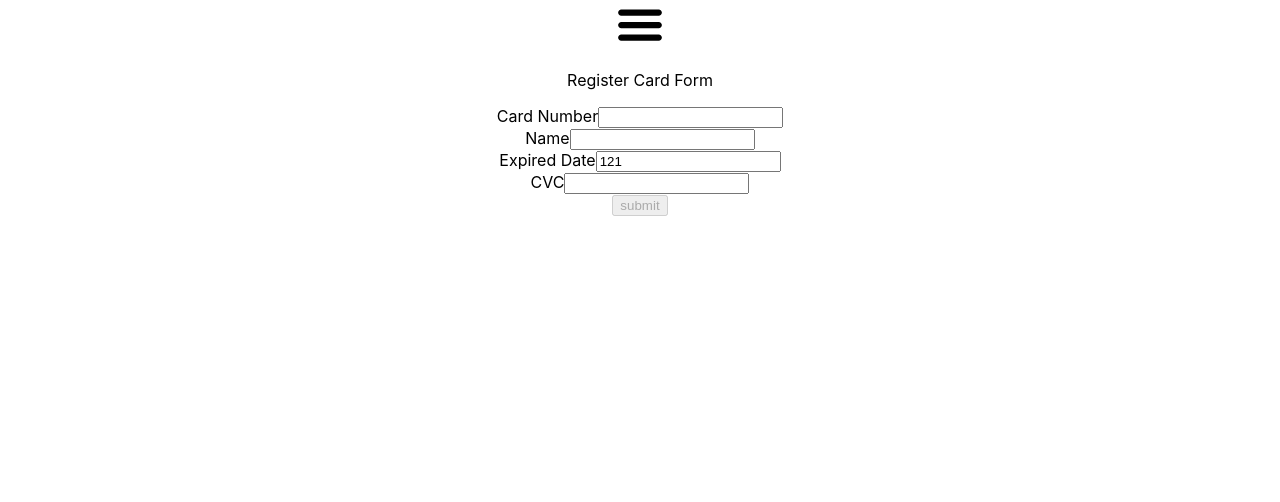
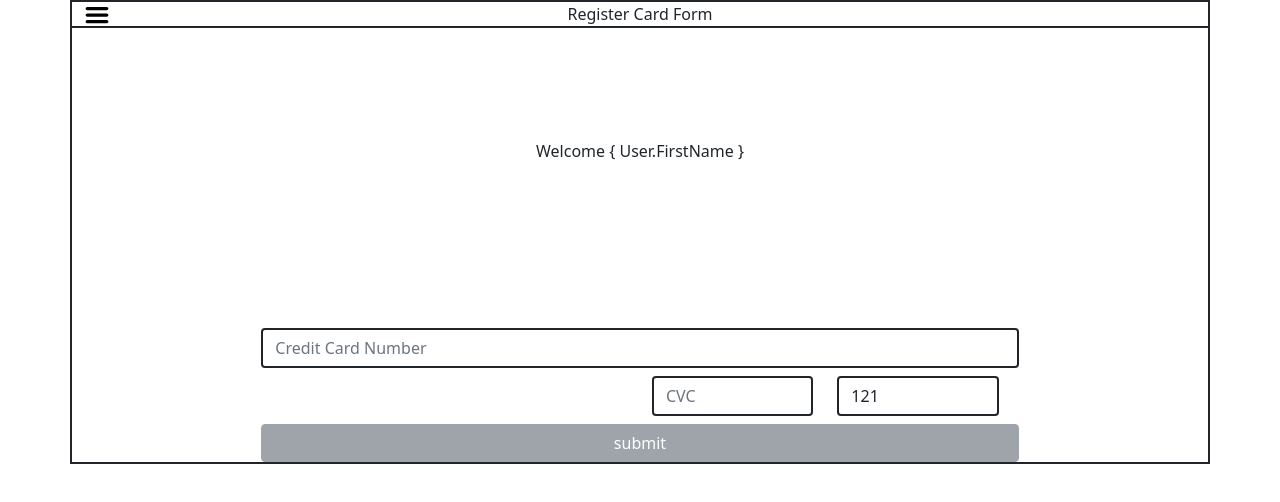
Before and after one commit to radiochecker/asb-react, a React (Create React App) app: page / in a window 1280 px wide. Shown: the top 502 px of the page. Built offline with nearby package versions, Linux system fonts and the light colour scheme.

Commit message:
add styling

```diff
--- a/package.json
+++ b/package.json
@@ -10,6 +10,7 @@
     "@types/node": "^16.11.21",
     "@types/react": "^17.0.38",
     "@types/react-dom": "^17.0.11",
+    "bootstrap": "^5.1.3",
     "react": "^17.0.2",
     "react-dom": "^17.0.2",
     "react-redux": "^7.2.6",
--- a/src/CreditCardSection.tsx
+++ b/src/CreditCardSection.tsx
@@ -1,5 +1,5 @@
 import React, {FC} from 'react';
-import {Button, CardHeader, CardBody, Card, CardImg, CardText, Label, Row, Input} from "reactstrap";
+import {Button, Container, CardImg, CardText, Row, Input, Col} from "reactstrap";
 import {CreditCardInfoState, CardInfo, CardValidInfo} from "./model";
 import logo from "./burger.svg";
 
@@ -15,65 +15,64 @@ const CreditCardSection: FC<CreditCardSectionProps> = props => {
   const cardInfo:CardInfo = props.creditCardInfo.cardInfo;
   const validInfo:CardValidInfo = props.creditCardInfo.cardValidInfo;
 
-  const validInput:boolean = validInfo.cardNumber && validInfo.name && validInfo.cvc && validInfo.expiredDate
-    && cardInfo.cardNumber.length > 0 && cardInfo.name.length > 0 && cardInfo.cvc.length > 0 && cardInfo.expiredDate.length > 0
-
-  const onSubmit = () =>{
-    console.log(JSON.stringify(cardInfo))
-  }
+  const validInput:boolean = validInfo.cardNumber && validInfo.cvc && validInfo.expiredDate
+    && cardInfo.cardNumber.length > 0 && cardInfo.cvc.length > 0 && cardInfo.expiredDate.length > 0
 
   return (
-    <Card>
-      <CardHeader>
-          <CardImg width={50} src={logo} onClick={()=>{props.onQuit("creditcard")}}/>
+    <Container className="container">
+      <Row className="section-header">
+        <CardImg className='section-icon position-absolute top-0 start-0'src={logo} onClick={()=>{props.onQuit("creditcard")}}/>
+        <Col md={12} sm={12}>
           <CardText>Register Card Form</CardText>
-      </CardHeader>
-      <CardBody>
+        </Col>
+      </Row>
+      <Row className='section-body'>
+        <Col md={12} sm={12}>
+          <Row className='p-2, align-items-center, justify-content-center section-content'>
+            <div>Welcome &#123; User.FirstName &#125;</div>
+          </Row>
+          <Row className='p-2, justify-content-center'>
+            <Col md={8} sm={12}>
             <Row>
-          <Label>Card Number</Label>
               <Input value={cardInfo.cardNumber}
                 onBlur={e=>{props.onValid("cardNumber")}}
+                placeholder='Credit Card Number'
                 onChange={e=>{props.onUpdate("cardNumber",e.target.value)}}
               />
               {!validInfo.cardNumber && (
-            <div>invalid cardNumber please input 16 digits</div>
+                <div>invalid Card Number please input 16 digits</div>
               )}
             </Row>
-        <Row>
-          <Label>Name</Label>
-          <Input value={cardInfo.name}
-            onBlur={e=>{props.onValid("name")}}
-            onChange={e=>{props.onUpdate("name",e.target.value)}}
+              <Row className='p-2 justify-content-end'>
+                <Col md={3} sm={12}>
+                  <Input value={cardInfo.cvc}
+                    onBlur={e=>{props.onValid("cvc")}}
+                    placeholder='CVC'
+                    onChange={e=>{props.onUpdate("cvc",e.target.value)}}
                   />
-           {!validInfo.name && (
-            <div>invalid name</div>
+                  {!validInfo.cvc && (
+                    <div>invalid cvc</div>
                   )}
-        </Row>
-        <Row>
-          <Label>Expired Date</Label>
+                </Col>
+                <Col md={3} sm={12}>
                   <Input value={cardInfo.expiredDate}
                     onBlur={e=>{props.onValid("expiredDate")}}
+                    placeholder='Expiry'
                     onChange={e=>{props.onUpdate("expiredDate",e.target.value)}}
                   />
                   {!validInfo.expiredDate && (
                     <div>invalid expired date</div>
                   )}
-        </Row>
-        <Row>
-          <Label>CVC</Label>
-          <Input value={cardInfo.cvc}
-            onBlur={e=>{props.onValid("cvc")}}
-            onChange={e=>{props.onUpdate("cvc",e.target.value)}}
-          />
-           {!validInfo.cvc && (
-            <div>invalid cvc</div>
-          )}
+                </Col>
               </Row>
               <Row>
                 <Button disabled={!validInput} onClick={()=>console.log(JSON.stringify(cardInfo))}>submit</Button>
               </Row>
-      </CardBody>
-    </Card>
+            </Col>
+          </Row>
+        </Col>
+      </Row>
+    </Container>
   );
   }
 
--- a/src/MenuSection.tsx
+++ b/src/MenuSection.tsx
@@ -1,6 +1,6 @@
-import React, {FC} from 'react';
+import {FC} from 'react';
 import logo from './back.svg'
-import {Card, Button, CardHeader, CardBody, CardText, CardImg} from "reactstrap"
+import {Container, Row, Col, CardText, CardImg} from "reactstrap"
 
 interface MenuSectionProps {
   onQuit: any;
@@ -8,15 +8,21 @@ interface MenuSectionProps {
 
 const MenuSection:FC<MenuSectionProps> = props => {
     return (
-      <Card>
-        <CardHeader>
-          <CardImg width={50} src={logo} onClick={()=>{props.onQuit("menu")}}/>
-          <CardText>Menu</CardText>
-        </CardHeader>
-        <CardBody>
-          <p>This is menu content</p>
-        </CardBody>
-      </Card>
+      <Container className="container">
+        <Row className="section-header">
+          <CardImg className='section-icon position-absolute top-0 start-0'src={logo} onClick={()=>{props.onQuit("menu")}}/>
+          <Col md={12} sm={12}>
+            <CardText>Menu</CardText>
+          </Col>
+        </Row>
+        <Row className='section-body'>
+          <Col md={12} sm={12}>
+            <Row className='p-2, align-items-center, justify-content-center section-content'>
+              <div>This is menu content</div>
+            </Row>
+          </Col>
+        </Row>
+      </Container>
     );
   }
 
--- a/src/index.css
+++ b/src/index.css
@@ -11,3 +11,28 @@ code {
   font-family: source-code-pro, Menlo, Monaco, Consolas, 'Courier New',
     monospace;
 }
+
+.container{
+  border: 2px;
+  border-style: solid;
+}
+
+.section-header{
+  border-bottom: 2px !important;
+  border-bottom-style: solid !important;
+  position:relative;
+}
+
+.section-icon{
+  width:50px !important;
+}
+
+.section-content{
+  height:300px;
+  padding-top:10%;
+}
+
+.section-body input{
+  border: 2px;
+  border-style: solid;
+}
--- a/src/index.tsx
+++ b/src/index.tsx
@@ -4,7 +4,7 @@ import './index.css';
 import App from './App';
 import reportWebVitals from './reportWebVitals';
 import { Provider } from 'react-redux'
-
+import 'bootstrap/dist/css/bootstrap.min.css'
 import configureStore from "./store/configureStore"
 
 const store = configureStore()
```
Also changed, not shown: 1 other file (tests, documents, lock files or other folders). Lines whose indentation alone changed are shown as unchanged.
